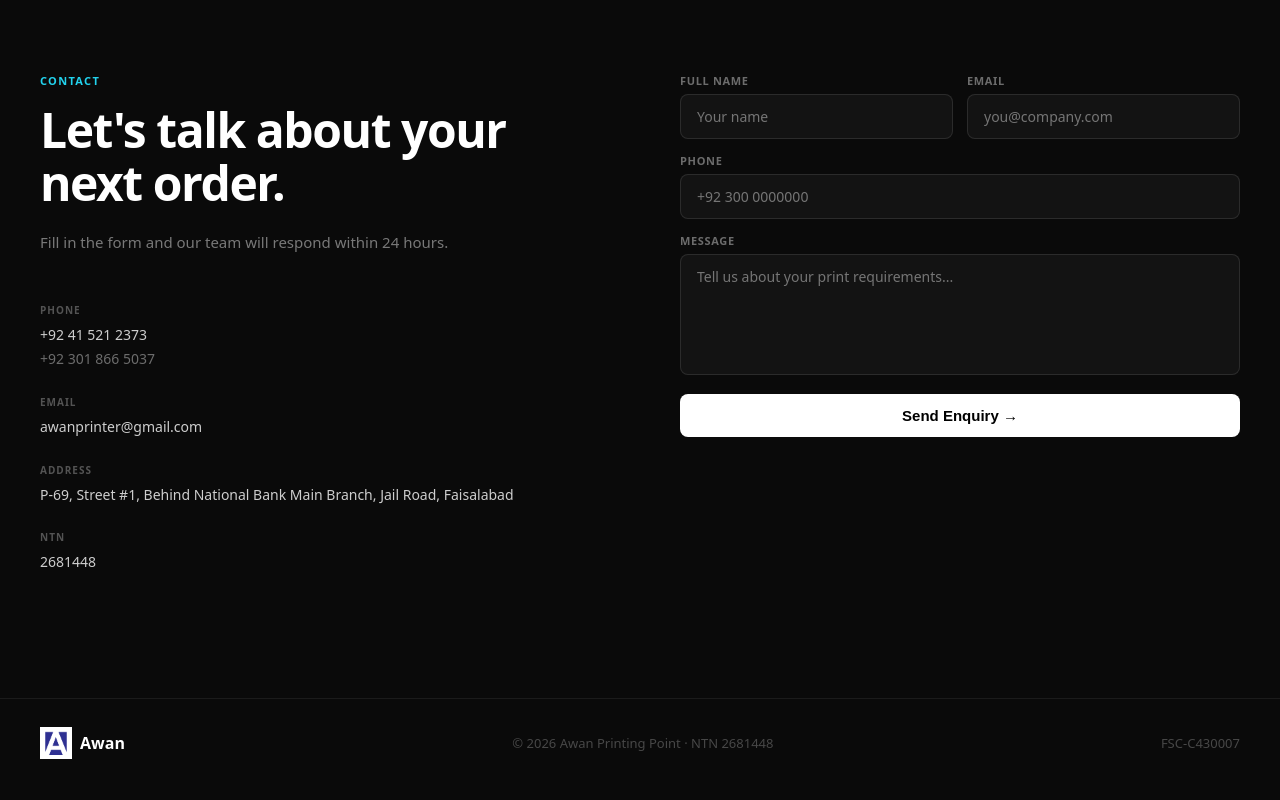
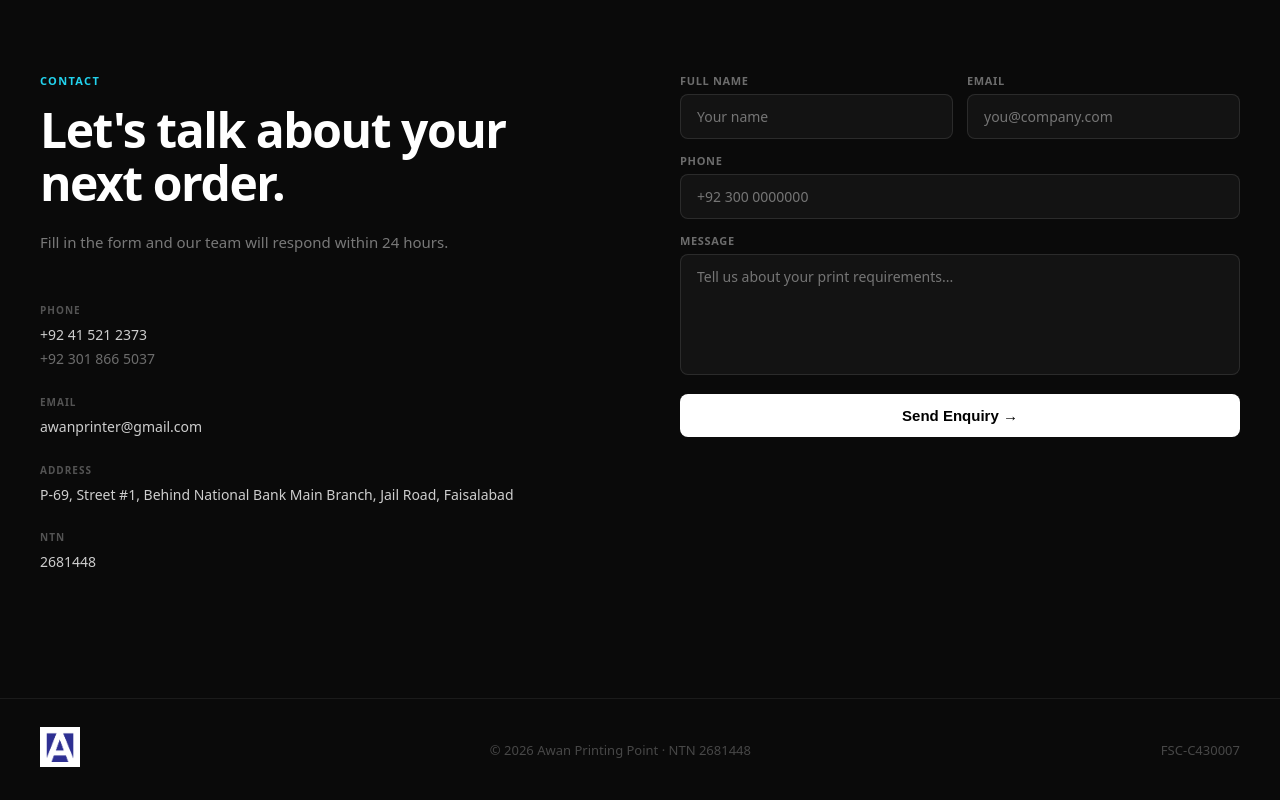
Before and after one commit to hamzaizhar367/awan-printing-site, a Next.js app: page / in a window 1280 px wide. Shown: the part 5050-5850 px from the top of the page. Built offline with nearby package versions, Linux system fonts and the light colour scheme.

Commit message:
remove awan text and keep logo only

```diff
--- a/src/app/page.tsx
+++ b/src/app/page.tsx
@@ -519,14 +519,14 @@
       {/* ── FOOTER ───────────────────────────────────────────── */}
       <div style={{ borderTop: "1px solid rgba(255,255,255,0.07)", padding: "28px 40px" }}>
         <div style={{ maxWidth: 1200, margin: "0 auto", display: "flex", justifyContent: "space-between", alignItems: "center", flexWrap: "wrap", gap: 12 }}>
-          <div style={{ display: "flex", alignItems: "center", gap: "8px" }}>
+          <div className="flex items-center gap-2">
             <Image
               src="/awan-logo.png"
               alt="Awan Printing Point logo"
-              width={32}
-              height={32}
+              width={40}
+              height={40}
+              className="object-contain"
             />
-            <span style={{ fontWeight: 700, fontSize: "16px" }}>Awan</span>
           </div>
           <p style={{ fontSize: 13, color: "rgba(255,255,255,0.25)" }}>© {new Date().getFullYear()} Awan Printing Point · NTN {BUSINESS.ntn}</p>
           <p style={{ fontSize: 13, color: "rgba(255,255,255,0.25)" }}>{BUSINESS.fsc}</p>
```
